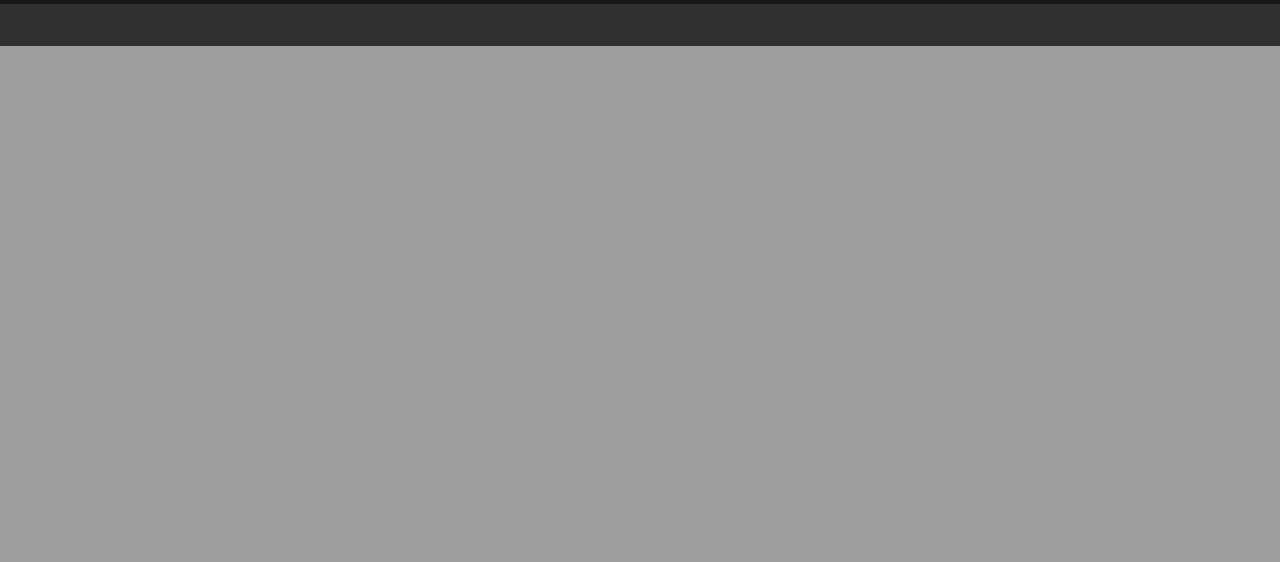
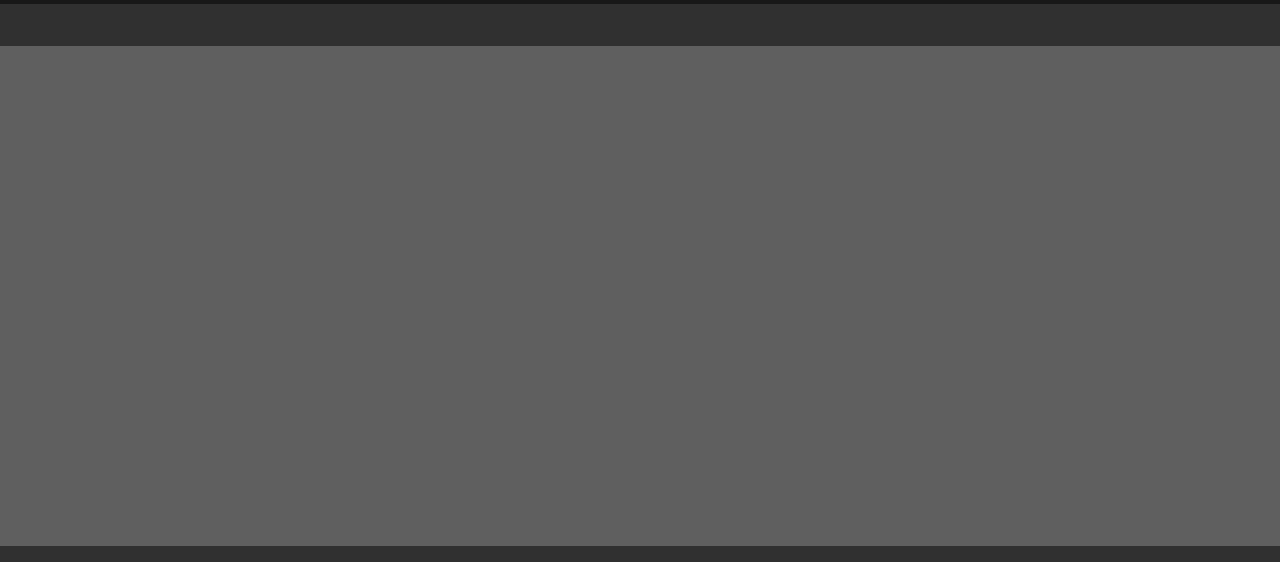
Before and after one commit to 10cheon00/-deprecated-10cheon00.github.io, a Jekyll site: the page built from _posts/2023-02-04-Champion.md, in a window 1280 px wide. Shown: the top 562 px of the page. Built offline with Jekyll 4.4.1, drawn with Linux system fonts in a browser that asks for light colours; nearby versions of some CDN libraries; emoji names are drawn with the system emoji font; grey boxes are pictures that could not be loaded.

Commit message:
feat: create custom scss files to decorate

```diff
--- /dev/null
+++ b/_sass/custom.scss
@@ -0,0 +1,3 @@
+@import "custom/page-header";
+@import "custom/page-sidebar";
+@import "custom/page-image";
--- /dev/null
+++ b/_sass/custom/_page-header.scss
@@ -0,0 +1,35 @@
+.page-header {
+  margin-bottom: 1rem;
+  border-bottom: 1px solid #a0a0a0;
+}
+
+.page-categories * {
+  display: inline-block;
+  font-size: 0.75rem;
+  padding: 0;
+  margin: 0;
+}
+
+.page-taxonomies-title {
+  display: inline-block;
+  font-size: 0.75rem;
+  font-weight: normal;
+  text-transform: lowercase;
+}
+
+.page-information {
+  display: inline-block;
+  color: #a0a0a0;
+  @include breakpoint($large) {
+    display: block;
+  }
+}
+
+.page-header {
+  a {
+    display: inline-block;
+    padding: 0 0.5rem;
+    text-decoration: underline dashed #a0a0a0 !important;
+    color: #a0a0a0 !important;
+  }
+}
--- /dev/null
+++ b/_sass/custom/_page-image.scss
@@ -0,0 +1,9 @@
+.page-image .entry-feature-image {
+  max-height: 300px;
+  object-fit: cover;
+  filter: brightness(60%);
+
+  @include breakpoint($large) {
+    max-height: 500px;
+  }
+}
--- /dev/null
+++ b/_sass/custom/_page-sidebar.scss
@@ -0,0 +1,16 @@
+ul.author-links {
+  margin-bottom: 0;
+}
+
+.page-author {
+  margin-bottom: 0.5rem;
+}
+
+.page-sidebar {
+  a {
+    display: inline-block;
+    padding: 0 0.5rem;
+    text-decoration: underline dashed #a0a0a0 !important;
+    color: #a0a0a0 !important;
+  }
+}
--- a/assets/css/main.scss
+++ b/assets/css/main.scss
@@ -6,3 +6,6 @@
 @charset "utf-8";
 
 @import "so-simple";
+
+/* Custom Components */
+@import "custom";
```
